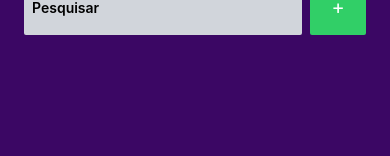
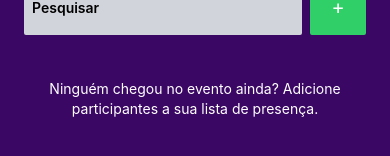
Before and after one commit to CarloshDevBR/ParticipantsApp, a React Native app: screen / in a window 390 px wide. Shown: the part 342-498 px from the top of the page. Built offline with nearby package versions, Linux system fonts and the light colour scheme.

Commit message:
refactor: FlatList adicionada

```diff
--- a/src/screens/Home/components/ListParticipant/index.tsx
+++ b/src/screens/Home/components/ListParticipant/index.tsx
@@ -1,4 +1,4 @@
-import { View } from 'react-native';
+import { FlatList, Text, View } from 'react-native';
 
 import { CardParticipant } from './CardParticipant';
 
@@ -10,10 +10,14 @@ type ListParticipant = {
 
 export const ListParticipant = ({ data }: ListParticipant) => {
   return (
-    <View>
-      {data.map((e) => (
-        <CardParticipant key={e.id} data={e} />
-      ))}
-    </View>
+    <FlatList
+      data={data}
+      keyExtractor={(item) => item.id.toString()}
+      renderItem={({ item }) => <CardParticipant data={item} />}
+      showsVerticalScrollIndicator={false}
+      ListEmptyComponent={() => (
+        <Text className="text-white text-sm text-center">Ninguém chegou no evento ainda? Adicione participantes a sua lista de presença.</Text>
+      )}
+    />
   );
 };
```
